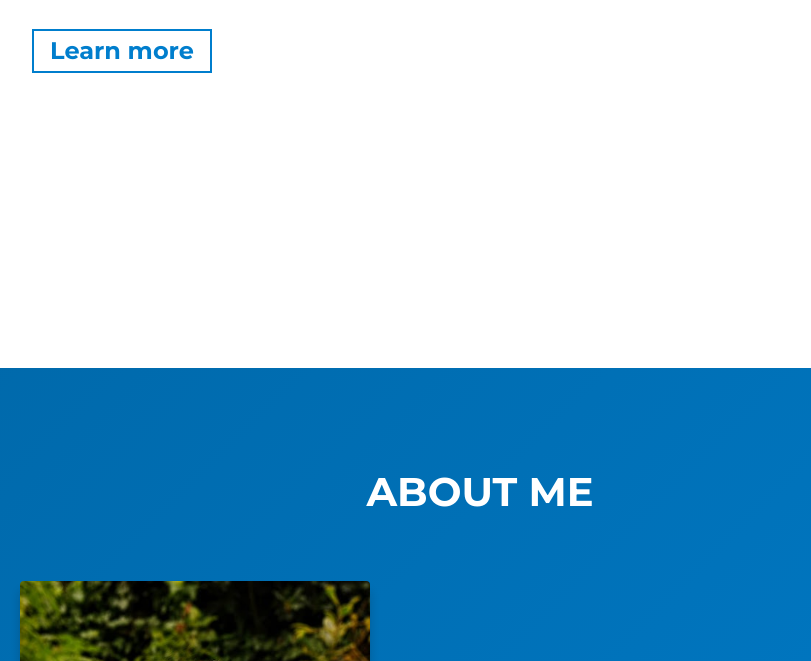
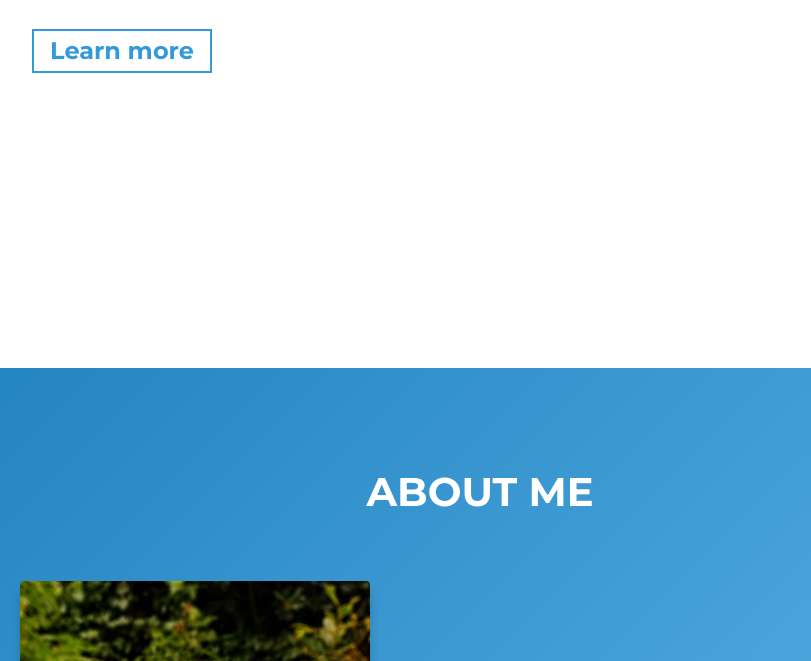
Before and after one commit to shanesc/portfolio, a website: page index.html in a window 1280 px wide. Shown: the part 432-1093 px from the top of the page, without its empty margins (160-971 px from the left). Drawn offline with nearby package versions, Linux system fonts and the light colour scheme.

Commit message:
Update color scheme

```diff
--- a/sass/main.scss
+++ b/sass/main.scss
@@ -4,10 +4,10 @@
 
 :root {
   --black: #272341;
-  --light-green: #007ecd;
+  --light-green: #3399d9;
   --dark-green: #666c8b;
   --white: #fff;
-  --gradient-green: linear-gradient(135deg, #0068a9, #007ecd);
+  --gradient-green: linear-gradient(135deg, #1e81be, #6bbcef);
 }
 
 /* RESET */
```
Also changed, not shown: css/style.css.
